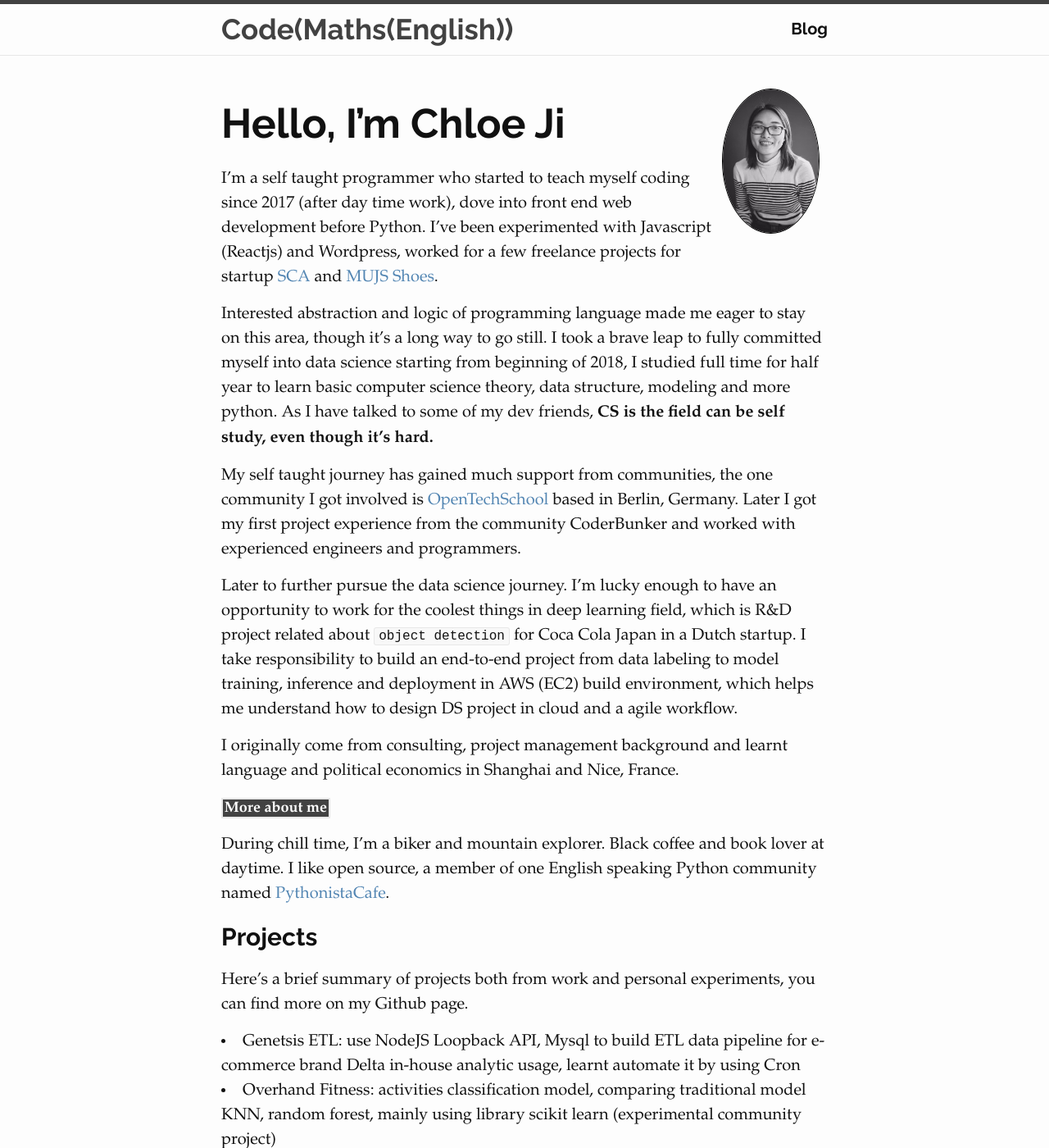
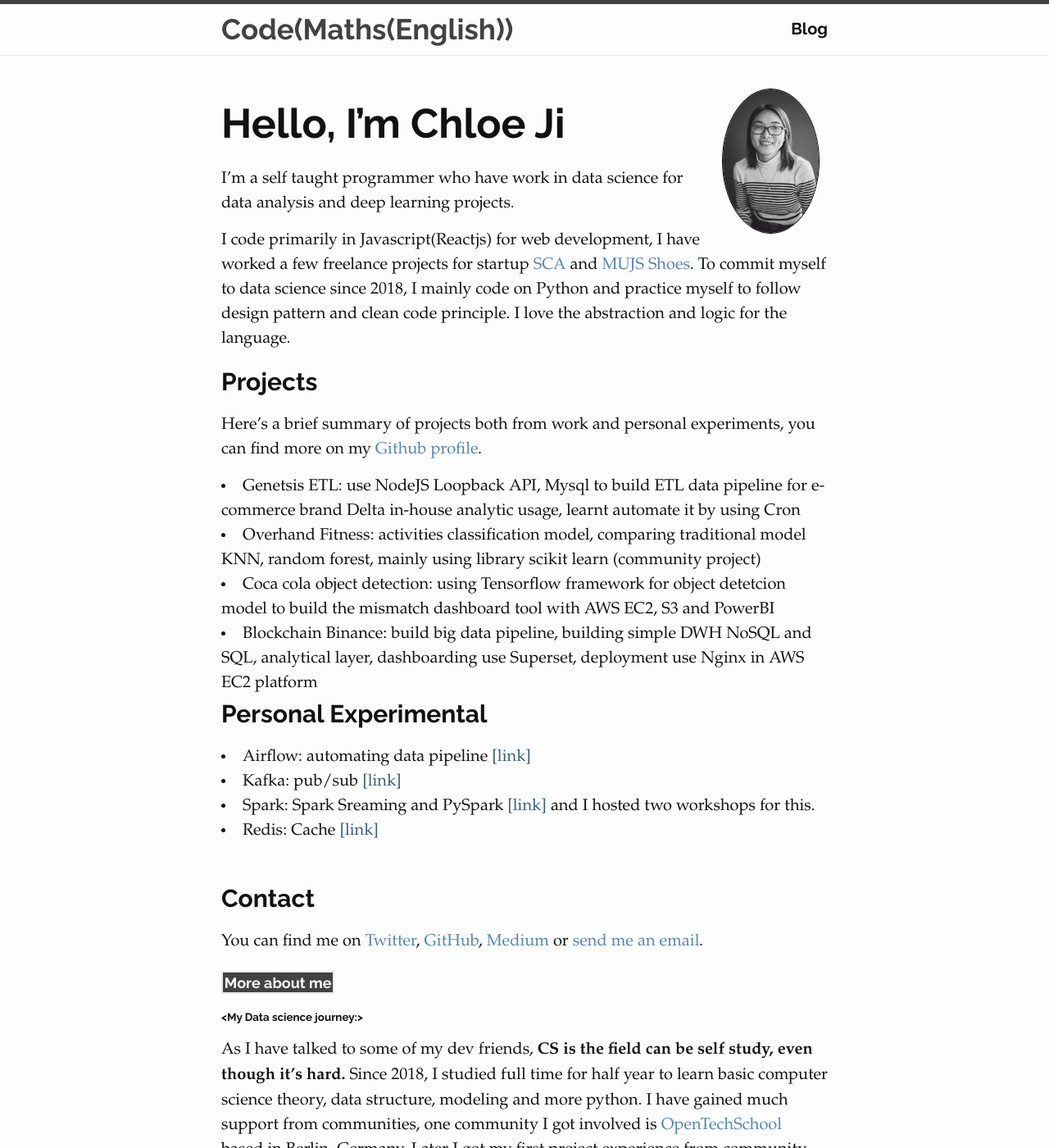
Before and after one commit to Chloejay/chloejay.github.io, a Jekyll site: the page built from index.md, in a window 1280 px wide and 1400 px high. Shown: the whole window at 82% size. Built offline with Jekyll 4.4.1, drawn with Linux system fonts in a browser that asks for light colours; some of the changed text lies outside the part shown.

Commit message:
restructure markdown file

```diff
--- a/index.md
+++ b/index.md
@@ -9,42 +9,43 @@ description: "I'm a self-taught programmer have experience in data analysis, dee
 
 # Hello, I'm Chloe Ji
 
-I'm a self taught programmer who started to teach myself coding since 2017 (after day time work), dove into front end web development before Python. I've been experimented with Javascript (Reactjs) and Wordpress, worked for a few freelance projects for startup <a href='https://www.scachess.com/'>SCA</a> and <a href='https://www.mjus-shoes.com/'> MUJS Shoes</a>.
+I'm a self taught programmer who have work in data science for data analysis and deep learning projects.
+
+I code primarily in Javascript(Reactjs) for web development, I have worked a few freelance projects for startup <a href='https://www.scachess.com/'>SCA</a> and <a href='https://www.mjus-shoes.com/'> MUJS Shoes</a>. To commit myself to data science since 2018, I mainly code on Python and practice myself to follow design pattern and clean code principle. I love the abstraction and logic for the language.
 <br/>
 
-Interested abstraction and logic of programming language made me eager to stay on this area, though it's a long way to go still. I took a brave leap to fully committed myself into data science starting from beginning of 2018, I studied full time for half year to learn basic computer science theory, data structure, modeling and more python. As I have talked to some of my dev friends, <strong>CS is the field can be self study, even though it's hard.</strong> <br/>
-
-My self taught journey has gained much support from communities, the one community I got involved is <a href='https://www.opentechschool.org/'>OpenTechSchool</a> based in Berlin, Germany. Later I got my first project experience from the community CoderBunker and worked with experienced engineers and programmers. <br/>
-
-Later to further pursue the data science journey. I'm lucky enough to have an opportunity to work for the coolest things in deep learning field, which is R&D project related about `object detection` for Coca Cola Japan in a Dutch startup. I take responsibility to build an end-to-end project from data labeling to model training, inference and deployment in AWS (EC2) build environment, which helps me understand how to design DS project in cloud and a agile workflow. <br/>
-
-I originally come from consulting, project management background and learnt language and political economics in Shanghai and Nice, France. <br/>
-
-<span class='info'><strong>More about me</strong></span> <br/>
-
-During chill time, I'm a biker and mountain explorer. Black coffee and book lover at daytime. I like open source, a member of one English speaking Python community named <a href='https://www.pythonistacafe.com/'>PythonistaCafe</a>.
-
 ### Projects
-Here's a brief summary of projects both from work and personal experiments, you can find more on my Github page.
-
+Here's a brief summary of projects both from work and personal experiments, you can find more on my <a href='https://github.com/Chloejay'>Github profile</a>.
 <!-- <blockquote> <small>Note: code I wrote belonged to company project and with signed NDA, which any code and details related not included.</small></blockquote> -->
-
 <li>Genetsis ETL: use NodeJS Loopback API, Mysql to build ETL data pipeline for e-commerce brand Delta in-house analytic usage, learnt automate it by using Cron </li>
-<li>Overhand Fitness: activities classification model, comparing traditional model KNN, random forest, mainly using library scikit learn (experimental community project)</li>
+<li>Overhand Fitness: activities classification model, comparing traditional model KNN, random forest, mainly using library scikit learn (community project)</li>
 <li>Coca cola object detection: using Tensorflow framework for object detetcion model to build the mismatch dashboard tool with AWS EC2, S3 and PowerBI</li>
 <li>Blockchain Binance: build big data pipeline, building simple DWH NoSQL and SQL, analytical layer, dashboarding use Superset, deployment use Nginx in AWS EC2 platform</li>
 
 ### Personal Experimental
-<li>Airflow: automating<a href=''> [link]</a></li>
+<li>Airflow: automating data pipeline<a href=''> [link]</a></li>
 <li>Kafka: pub/sub<a href=''> [link]</a></li>
 <li>Spark: Spark Sreaming and PySpark<a href=''> [link]</a> and I hosted two workshops for this.</li>
 <li>Redis: Cache<a href=''> [link]</a></li>
+<br>
 
-<br>
 ### Contact
 You can find me on [Twitter][twitter], [GitHub][github], [Medium][medium] or [send me an email](mailto:{{ site.email }}).
 
 [twitter]: https://twitter.com/{{ site.twitter_username }}
 [github]: https://github.com/{{ site.github_username }}
 [medium]: https://medium.com/@{{ site.medium_username}}
+
+#### <span class='info'><strong>More about me</strong></span> <br/>
+###### <My Data science journey:> <br>
+
+As I have talked to some of my dev friends, <strong>CS is the field can be self study, even though it's hard.</strong> Since 2018, I studied full time for half year to learn basic computer science theory, data structure, modeling and more python. I have gained much support from communities, one community I got involved is <a href='https://www.opentechschool.org/'>OpenTechSchool</a> based in Berlin, Germany. Later I got my first project experience from community CoderBunker to work with experienced data engineers and programmers. <br/>
+
+I gained experience and industrial insights from each project and work. I'm lucky enough to have an opportunity to sharpen my skill to work for the coolest things in deep learning field, which is an R&D project related about `object detection` for Coca Cola Japan in a Dutch startup. On this end-to-end DL project, I take responsibility to build logo detection model from data labeling to model training, inference and deployment in AWS (EC2) build environment, which helps me understand how to design DS project in cloud and a agile workflow. <br/>
+
+I originally come from consulting, project management background and learnt language and political economics in Shanghai and Nice, France. <br/>
+
+###### <My hobby:>
+On chill time, I'm a biker and mountain explorer. I like open source, and read tech blogs (a lot) to help update my knowledge. Recently I made one <a href='https://github.com/Chloejay/anti-tldr'>repo</a> to log what I feel interesting to read. I also like to write code, usually article is about the new tool I experimented and some bugs I struggled, so write to help myself to understand.
+<!-- I'm a member of one English speaking Python community named <a href='https://www.pythonistacafe.com/'>PythonistaCafe</a>. -->
 </div>
```
